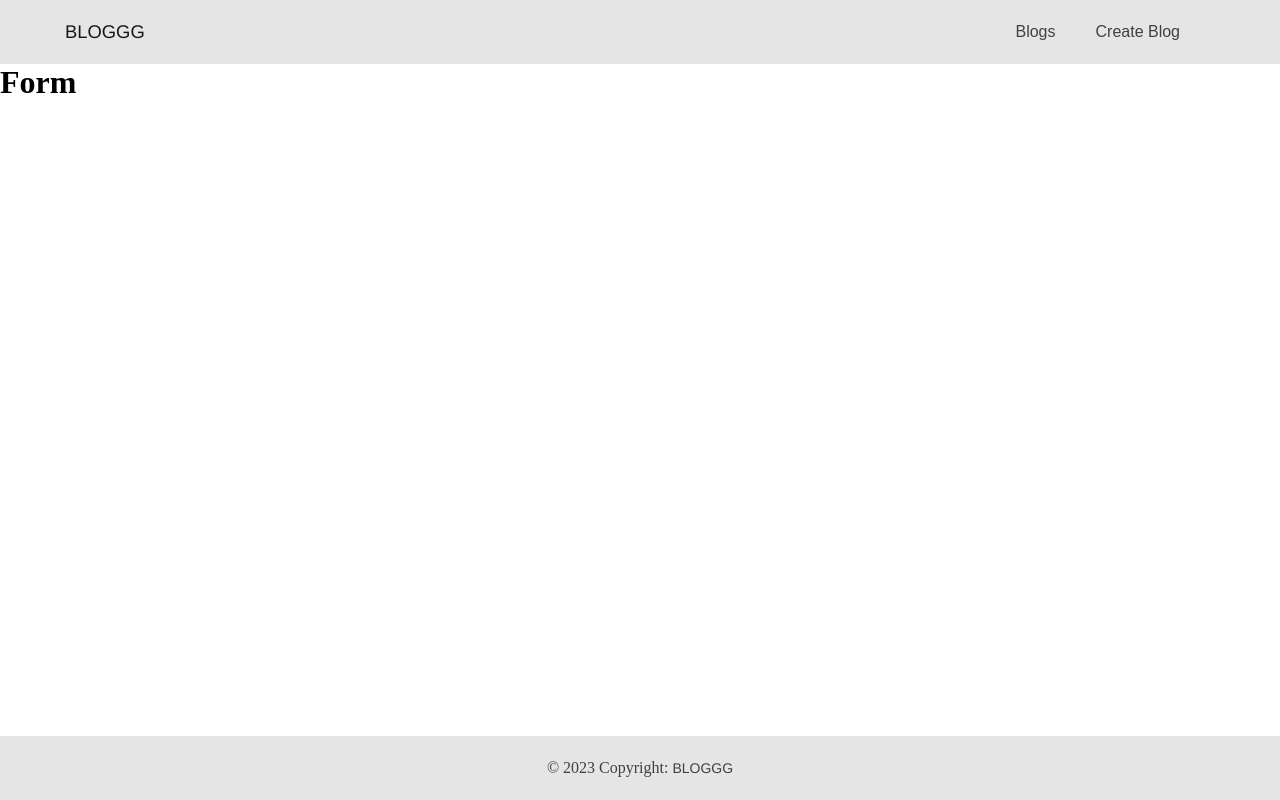
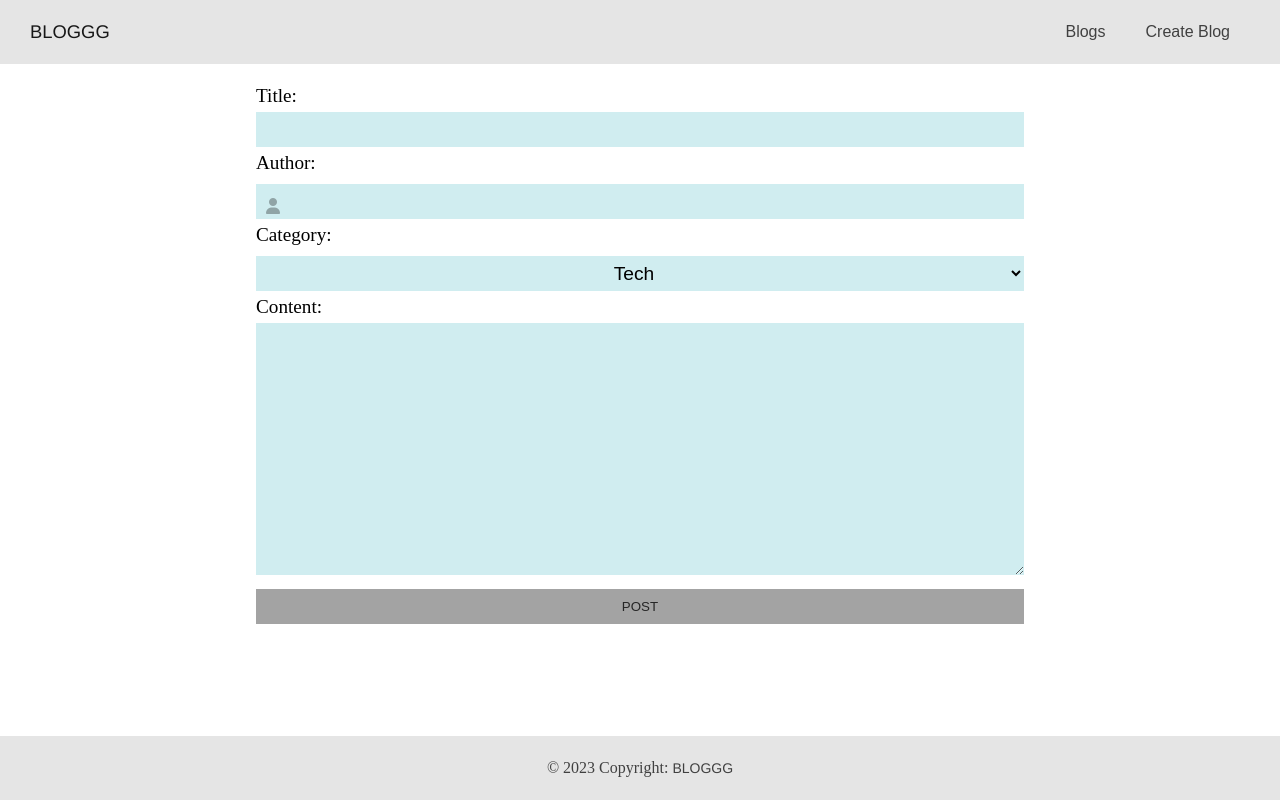
Before and after one commit to saeedyussif663/blogs-clone, a React (Create React App) app: page /addnew in a window 1280 px wide. Built offline with nearby package versions, Linux system fonts and the light colour scheme.

Commit message:
added the form and styled it

```diff
--- a/public/index.html
+++ b/public/index.html
@@ -24,6 +24,7 @@
       work correctly both with client-side routing and a non-root public URL.
       Learn how to configure a non-root public URL by running `npm run build`.
     -->
+    <link rel="stylesheet" href="https://cdnjs.cloudflare.com/ajax/libs/font-awesome/6.4.2/css/all.min.css" integrity="sha512-z3gLpd7yknf1YoNbCzqRKc4qyor8gaKU1qmn+CShxbuBusANI9QpRohGBreCFkKxLhei6S9CQXFEbbKuqLg0DA==" crossorigin="anonymous" referrerpolicy="no-referrer" />
     <title>Bloggg</title>
   </head>
   <body>
--- a/src/App.js
+++ b/src/App.js
@@ -9,20 +9,25 @@ import SingleBlog from './Components/SingleBlog';
 import Loader from './Components/Loader'
 
 import './index.css';
+import { useGlobalContext } from './context';
 
 function App() {
-  const [isLoading, setIsLoading] = useState(false);
+ const {isLoading} = useGlobalContext()
+
   return (
     <div className="container">
       <NavBar />
-      {isLoading && <Loader/>}
-      <Routes>
-        <Route   path='/' element={<Home />}/>
-        <Route path='/blog/:id'  element={<SingleBlog/>} />
-        <Route  path='/addnew' element={<Form />} />
-      </Routes>
-      <Footer/>
-    </div>
+      <div className='content'>
+        {isLoading ? <Loader /> :
+        <Routes>
+          <Route   path='/' element={<Home />}/>
+          <Route path='/blog/:id'  element={<SingleBlog/>} />
+          <Route  path='/addnew' element={<Form title="POST"/>} />
+            </Routes>
+        }
+        </div>
+        <Footer />
+      </div>
   );
 }
 
--- a/src/Components/Form.js
+++ b/src/Components/Form.js
@@ -1,7 +1,37 @@
 
-const Form = () => {
+import "../index.css";
+
+const Form = ({title}) => {
     return (
-        <h1>Form</h1>
+        <form className="form-container">
+            <div className="title-container">
+                <label htmlFor="title">Title:</label>
+                <input type="text" id="author" required maxLength="70"/>
+            </div>
+            <div className="author-container">
+                <label htmlFor="author">Author:</label>
+                <input type="text" id="author" required maxLength="70" />
+                <i className="fa-solid fa-user"></i>
+            </div>
+            <div className="category-container">
+                <label htmlFor="category">Category:</label>
+                <select type="text" id="catergory" required>
+                    <option value="Tech">Tech</option>
+                    <option value="Food">Food</option>
+                    <option value="Finance">Finance</option>
+                    <option value="Travel">Travel</option>
+                    <option value="Politics">Politics</option>
+                    <option value="Inspiration">Inspiration</option>
+                </select>
+            </div>
+            <div className="content-container" required>
+                <label htmlFor="content">Content:</label>
+                <textarea type="text" id="content" />
+            </div>
+            <div className="button-container">
+                <button>{title}</button>
+            </div>
+        </form>
     )
 }
 
--- a/src/Components/NavBar.js
+++ b/src/Components/NavBar.js
@@ -2,20 +2,17 @@ import React, { useState } from "react";
 import { Link } from "react-router-dom";
 
 const NavBar = () => {
-    const [isShowing, setIsShowing] = useState(true);
+    const [isShowing, setIsShowing] = useState(false);
 
     const toggleMenu = () => {
-        setIsShowing(prevIsShowing => {
-            console.log('working');
-            return !prevIsShowing
-        });
+        setIsShowing(prevIsShowing =>  !prevIsShowing);
     }
 
     return (
         <div className="nav-container">
             <h3>Bloggg</h3>
-            {isShowing && (
-                <div className="bar">
+            <div className="bar"
+                style={isShowing ? { top: "50px" } : { top: "-100px" }}>
                     <div className="mobile-nav">
                     <ul>
                         <Link to='/'><button>Blogs</button></Link>
@@ -23,7 +20,6 @@ const NavBar = () => {
                         </ul>
                     </div>
                 </div>
-            )}
             <button className="menu" onClick={toggleMenu}>
                 Menu
             </button>
--- /dev/null
+++ b/src/context.js
@@ -0,0 +1,21 @@
+import { createContext, useContext, useState } from "react"
+
+const AppContext = createContext();
+
+const AppProvider = ({ children }) => {
+     const [isLoading, setIsLoading] = useState(false);
+
+    return (
+        <AppContext.Provider value={{
+            isLoading,
+        }}>
+            {children}
+        </AppContext.Provider>
+    );
+}
+
+export {AppContext, AppProvider};
+
+export  const useGlobalContext = () => {
+     return useContext(AppContext)
+}
--- a/src/index.css
+++ b/src/index.css
@@ -6,12 +6,24 @@
  box-sizing: border-box;
 }
 
+
 .container {
-  height: 100vh;
+  display: flex;
+  flex-direction: column;
+  min-height: 100vh;
+
 }
 
+.content {
+  flex: 1;
+}
+
+
 .nav-container {
-  position: static;
+  position: fixed;
+  top: 0;
+  z-index: 50;
+  width:100%;
   display: flex;
   justify-content: space-between;
   align-items: center;
@@ -22,7 +34,7 @@
 .nav-container h3 {
   color:  rgb(23 23 23);
   text-transform: uppercase;
-  margin-left: 65px;
+  margin-left: 30px;
   font-weight: 500;
   font-family: Helvetica, sans-serif;
   font-size: 1.15rem;
@@ -30,12 +42,13 @@
 }
 
 .bar ul {
-  margin-right: 60px;
+  margin-right: 10px;
 }
 
 
 .bar a {
   text-decoration: none;
+  cursor: pointer;
 }
 
 .bar button{
@@ -44,6 +57,7 @@
   margin-right: 40px;
   background-color: rgb(229 229 229);
   border: none;
+  cursor: pointer;
 }
 
 .bar button:hover {
@@ -64,9 +78,9 @@
   border: 3.2px solid  rgb(156 163 175);
   border-top: none;
   height: 32px;
-  width: 30px;
+  width: 32px;
   border-radius: 50px;
-  margin: 40px auto;
+  margin: 100px auto;
   animation: loader ease-out 1s infinite;
 }
 
@@ -89,17 +103,94 @@
   }
 }
 
+.form-container {
+  display: flex;
+  align-items: flex-start;
+  width: 60%;
+  margin: 85px auto 0 auto;
+  flex-direction: column;
+}
+
+label {
+    display: block;
+    margin: 5px 0;
+    font-size: 1.2rem;
+}
+
+.title-container label{
+  margin: 0 0;
+}
+
+.content-container, .author-container,
+.title-container, .category-container,
+.button-container {
+  width: 100%;
+}
+
+.author-container {
+  position: relative;
+}
+
+i {
+  position: absolute;
+  left: 0;
+  bottom: 5px;
+  z-index: 10px;
+  opacity: 0.3;
+  margin-left: 10px;
+}
+
+input, select {
+  margin:5px 0 0 0;
+  width: 100%;
+  height: 35px;
+  background-color: #d0edf0;
+  font-size: 1.2rem;
+  outline-color: #26c0ab;
+  border: none;
+  text-align: center;
+}
+
+.button-container {
+  margin-top: 10px;
+}
+
+.button-container button {
+  width: 100%;
+  background-color: rgb(163 163 163);
+  color: rgb(38 38 38);
+  border:  none;
+  padding: 10px 0;
+  cursor: pointer;
+}
+
+.button-container button:hover {
+  background-color: #d0edf0;
+  transition: all 0.5s;
+}
+
+textarea {
+  height: 252px;
+  width: 100%;
+  resize: vertical;
+  overflow-y: auto;
+  background-color: #d0edf0;
+  outline-color: #26c0ab;
+  border: none;
+}
+
 footer {
-  position: fixed;
-  bottom: 0;
   display: flex;
   justify-content: center;
   align-items: center;
   height: 4rem;
-  width: 100vw;
+  width: 100%;
   text-align: center;
   color:  rgb(64 64 64);
   background-color:  rgb(229 229 229);
+  position: sticky;
+  top: 90%;;
+  z-index: 50;
 }
 
 footer a {
@@ -122,13 +213,14 @@ footer a:hover {
 }
 
   .nav-container h3 {
-      margin-left: 35px;
+      margin-left: 32px;
   }
 
   .nav-container .menu {
     display: block;
     padding: 7px;
     background-color: #f9f9f9;
+    border: none;
     border-radius: 5px;
     margin-right: 20px;
   }
@@ -142,13 +234,9 @@ footer a:hover {
   width: 100%;
   position: absolute;
   left: 0;
-  top: 50px;
   background-color:  rgb(229 229 229);
   }
 
-  /* .mobile-nav {
-    width: 100vw;
-  } */
 
   .bar ul {
   display: flex;
@@ -163,4 +251,21 @@ footer a:hover {
 .bar ul a {
   margin-top: 15px;
 }
+
+.form-container {
+  width: 90%;
 }
+
+label, input, select {
+  margin: 5px 0 0 0;
+}
+
+.content-container{
+  width: 100%;
+}
+
+textarea {
+  height: 125px;
+  width: 100%;
+}
+}
--- a/src/index.js
+++ b/src/index.js
@@ -2,14 +2,18 @@ import React from 'react';
 import ReactDOM from 'react-dom/client';
 import './index.css';
 import App from './App';
+import { AppProvider } from './context';
+
 import { BrowserRouter } from 'react-router-dom';
 
 
 const root = ReactDOM.createRoot(document.getElementById('root'));
 root.render(
   <React.StrictMode>
+    <AppProvider>
     <BrowserRouter>
       <App />
-    </BrowserRouter>
+      </BrowserRouter>
+      </AppProvider>
   </React.StrictMode>
 );
```
